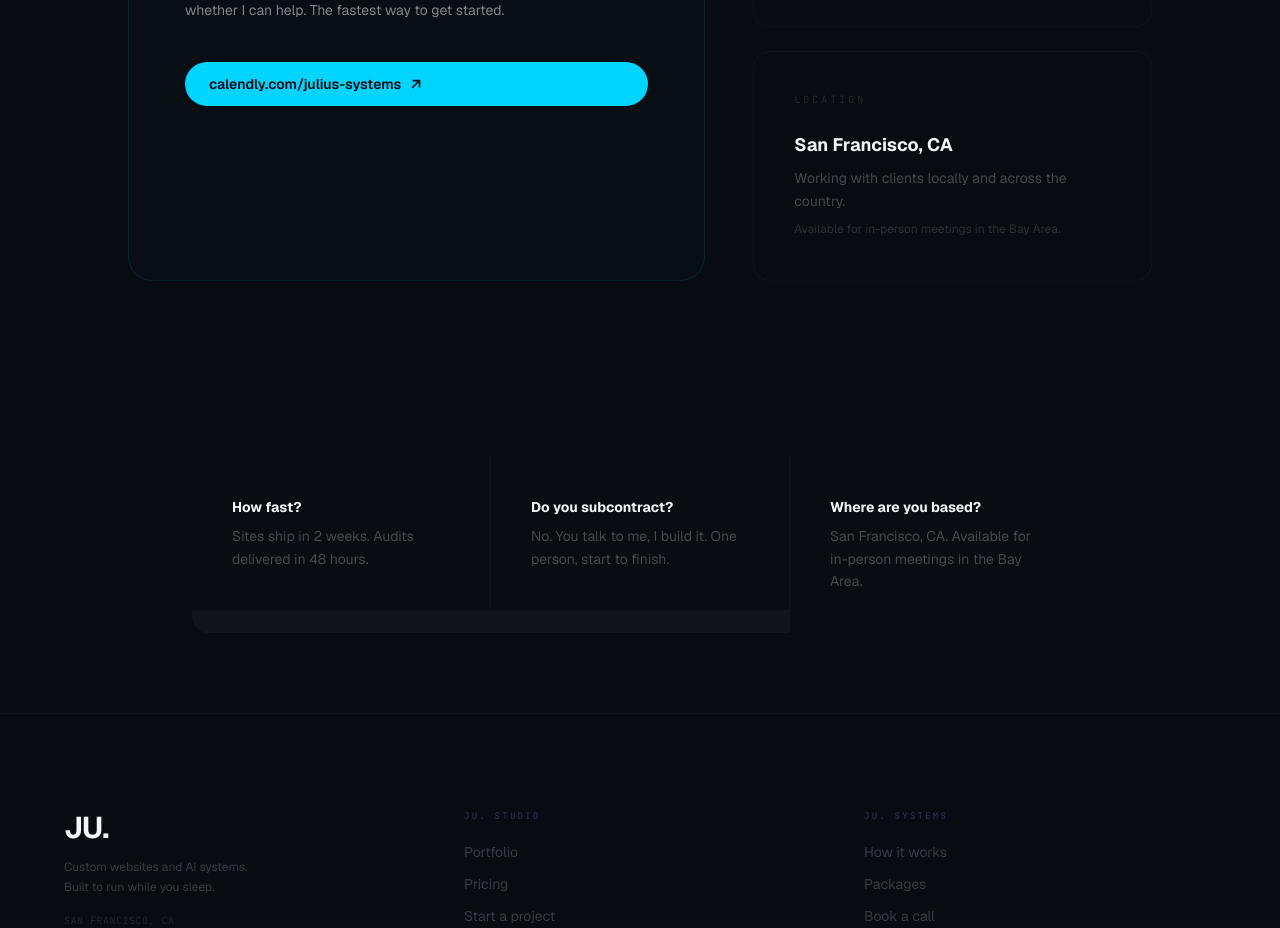
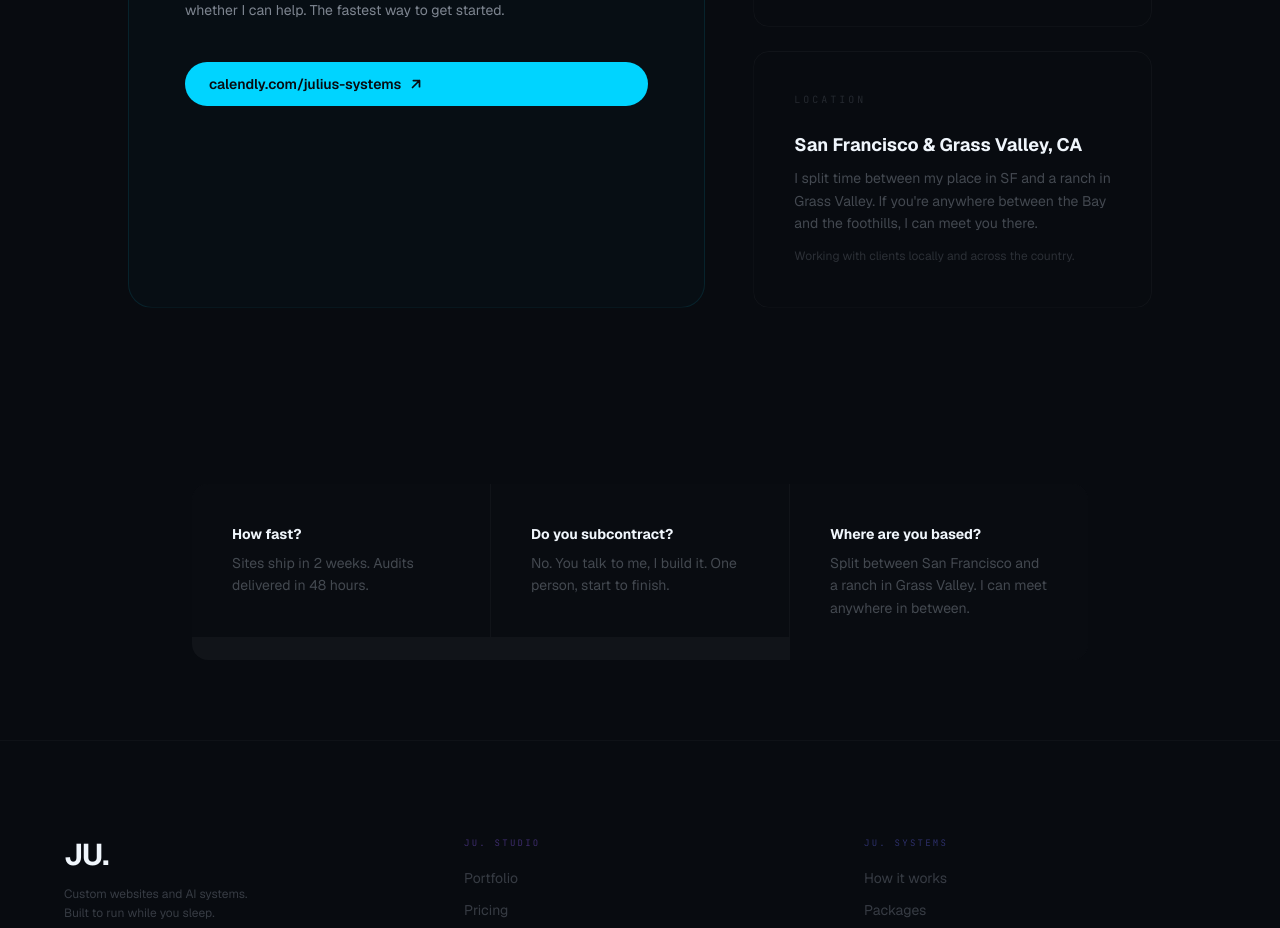
Before and after one commit to friizzyy/ju, a Next.js app: page /contact in a window 1280 px wide. Shown: the part 920-1848 px from the top of the page. Built offline with nearby package versions, Linux system fonts and the light colour scheme.

Commit message:
feat: add Grass Valley location — SF/GV split, ranch mention on contact page

```diff
--- a/app/about/page.tsx
+++ b/app/about/page.tsx
@@ -8,7 +8,7 @@ import SplitBrainAnimation from '@/components/SplitBrainAnimation'
 
 export const metadata: Metadata = {
   title: 'About',
-  description: 'Julius Williams builds custom websites and AI systems from San Francisco, CA.',
+  description: 'Julius Williams builds custom websites and AI systems. Based between San Francisco and Grass Valley, CA.',
 }
 
 export default function AboutPage() {
@@ -43,7 +43,7 @@ export default function AboutPage() {
                 { label: "SINCE", value: "2024" },
                 { label: "STACK", value: "Next.js · React · Python · Claude" },
                 { label: "MODEL", value: "Solo. No subcontractors." },
-                { label: "BASED", value: "San Francisco, CA" },
+                { label: "BASED", value: "SF / Grass Valley, CA" },
               ].map(item => (
                 <div key={item.label} className="flex items-center gap-3">
                   <span className="font-mono text-[9px] text-white/20 tracking-widest">{item.label}</span>
@@ -85,7 +85,7 @@ export default function AboutPage() {
                     { label: "Stack", value: "Next.js, React, Python, Claude" },
                     { label: "Model", value: "Solo. No subcontractors." },
                     { label: "Since", value: "2024" },
-                    { label: "Based", value: "San Francisco, CA" },
+                    { label: "Based", value: "SF / Grass Valley, CA" },
                   ].map(item => (
                     <div key={item.label} className="flex items-center gap-6">
                       <span className="font-mono text-[10px] text-white/20 tracking-widest w-14">{item.label}</span>
--- a/app/contact/page.tsx
+++ b/app/contact/page.tsx
@@ -80,11 +80,11 @@ export default function ContactPage() {
               <ClipReveal direction="right" delay={0.2} className="flex flex-col flex-1">
                 <div className="flex flex-col flex-1 p-6 sm:p-10 rounded-2xl border border-white/[0.04]">
                   <p className="font-mono text-[10px] tracking-[0.3em] uppercase text-muted/25 mb-6">Location</p>
-                  <h3 className="text-lg font-bold text-foreground mb-2">San Francisco, CA</h3>
+                  <h3 className="text-lg font-bold text-foreground mb-2">San Francisco & Grass Valley, CA</h3>
                   <p className="text-sm text-muted/50 leading-relaxed">
-                    Working with clients locally and across the country.
+                    I split time between my place in SF and a ranch in Grass Valley. If you&apos;re anywhere between the Bay and the foothills, I can meet you there.
                   </p>
-                  <p className="text-xs text-muted/30 mt-2 leading-relaxed">Available for in-person meetings in the Bay Area.</p>
+                  <p className="text-xs text-muted/30 mt-3 leading-relaxed">Working with clients locally and across the country.</p>
                 </div>
               </ClipReveal>
             </div>
@@ -99,7 +99,7 @@ export default function ContactPage() {
             {[
               { q: "How fast?", a: "Sites ship in 2 weeks. Audits delivered in 48 hours." },
               { q: "Do you subcontract?", a: "No. You talk to me, I build it. One person, start to finish." },
-              { q: "Where are you based?", a: "San Francisco, CA. Available for in-person meetings in the Bay Area." },
+              { q: "Where are you based?", a: "Split between San Francisco and a ranch in Grass Valley. I can meet anywhere in between." },
             ].map((item) => (
               <Reveal key={item.q}>
                 <div className="bg-background/80 p-8 sm:p-10 hover:bg-white/[0.02] transition-colors duration-500">
```
